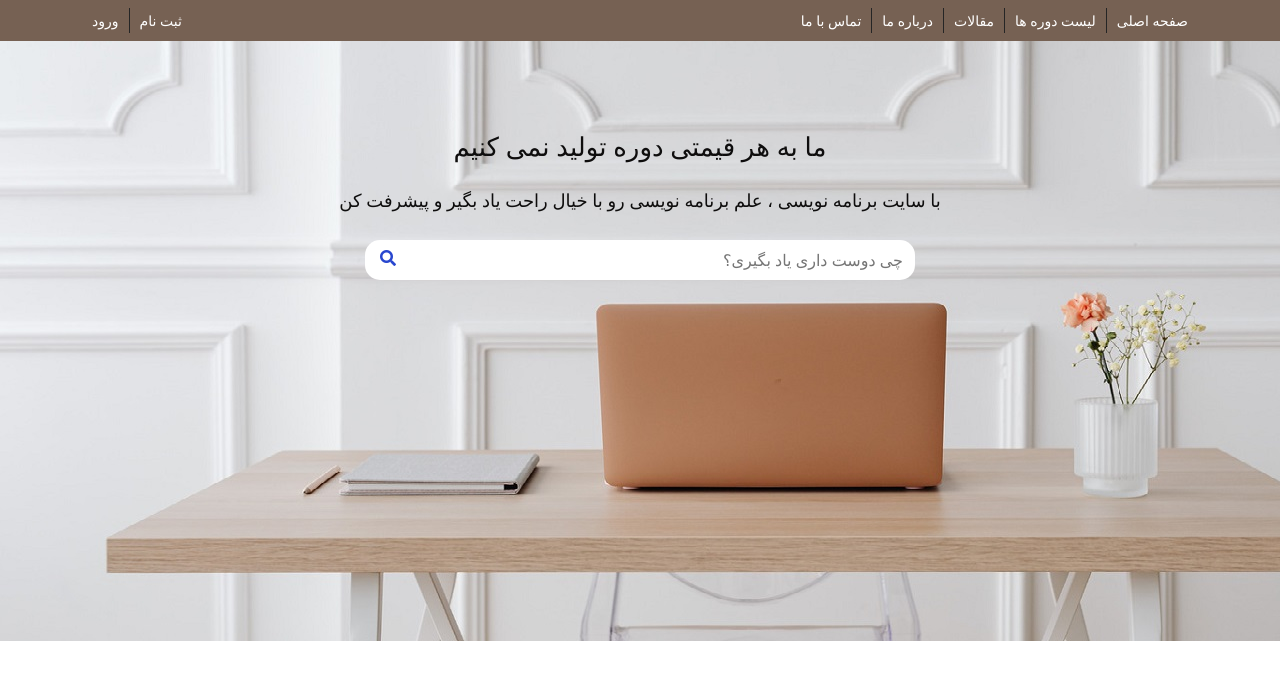
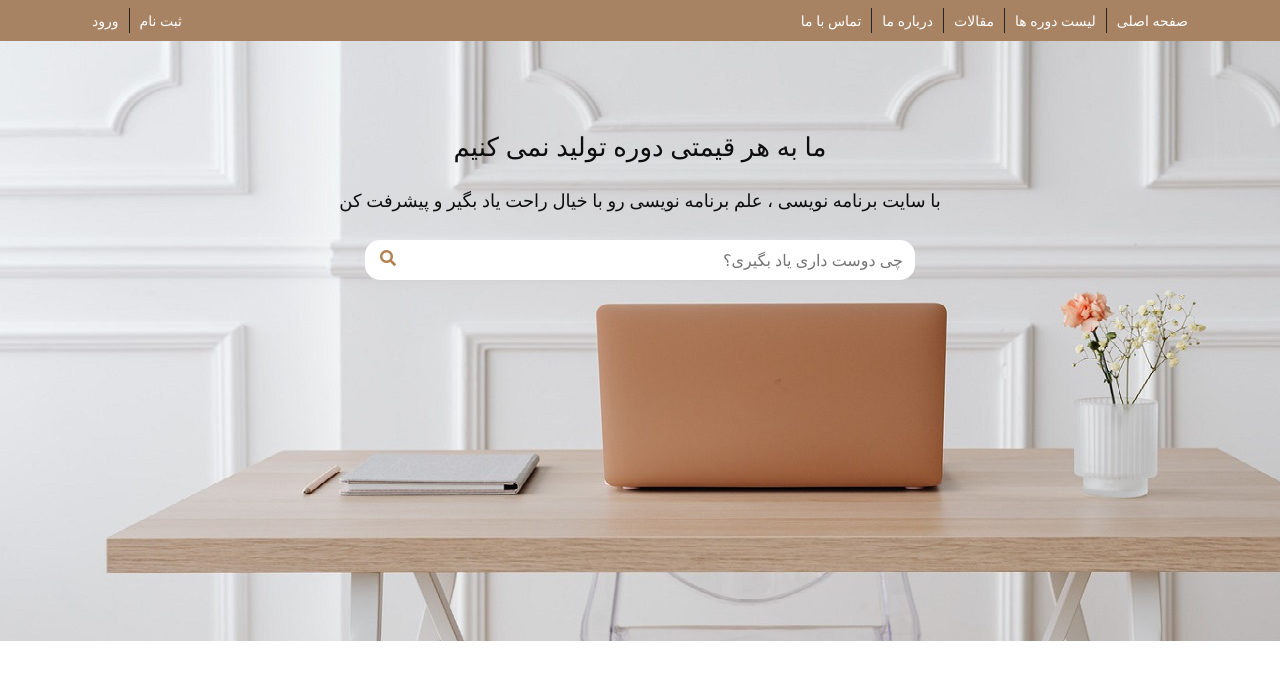
Before and after one commit to MaryaJamali/ProgrammingTrainingWebsite, a plain HTML site: page index.html in a window 1280 px wide. Drawn offline with Linux system fonts and the light colour scheme; files whose address does not match are found by name.

Commit message:
Coding the search box header part

```diff
--- a/scss/base/_variables.scss
+++ b/scss/base/_variables.scss
@@ -1,2 +1,2 @@
-$color-primary: #766153;
+$color-primary: #A78363;
 $color-overlay: rgba(141, 112, 31, 0.5);
--- a/scss/components/_header.scss
+++ b/scss/components/_header.scss
@@ -82,7 +82,7 @@
                 position: absolute;
                 top: 10px;
                 left: 15px;
-                color: #2947cf;
+                color: #af7d4ef5;
             }
 
             input {
```
Also changed, not shown: css/main.min.css, 1 other file.
